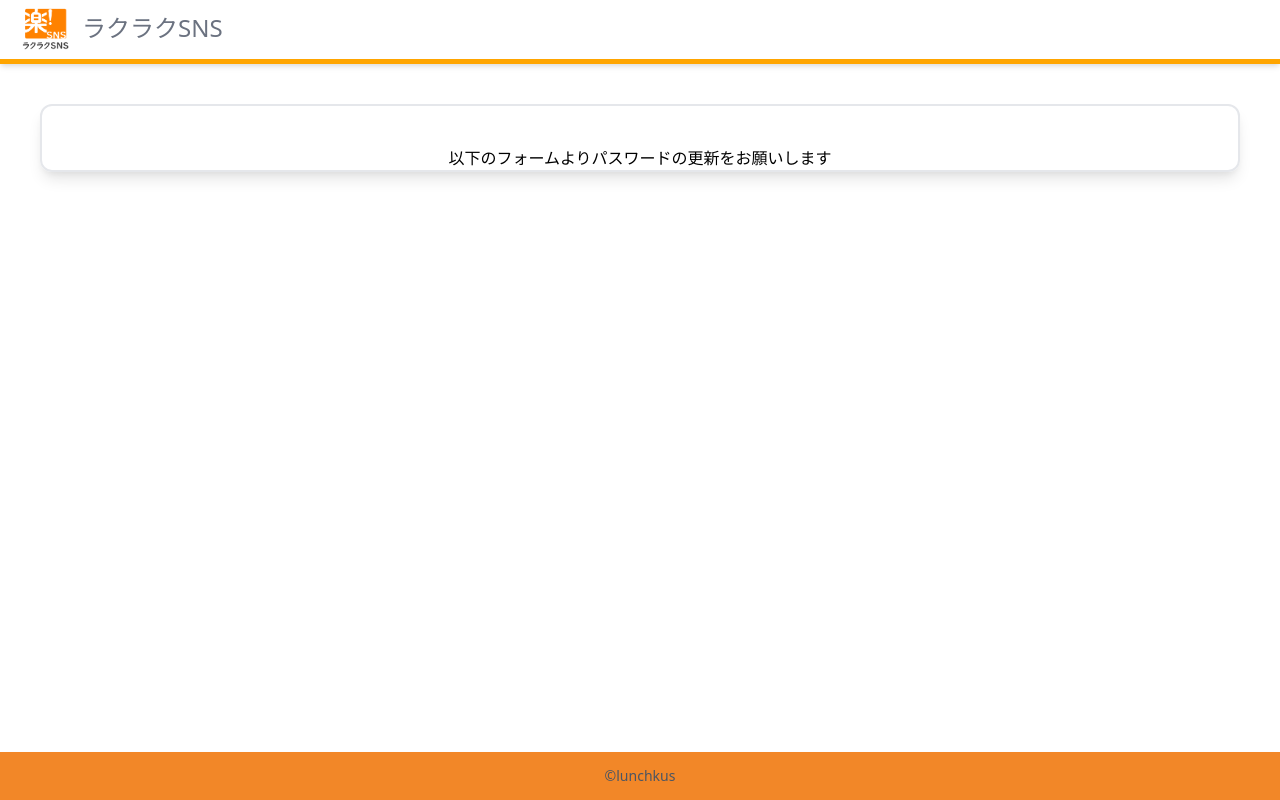
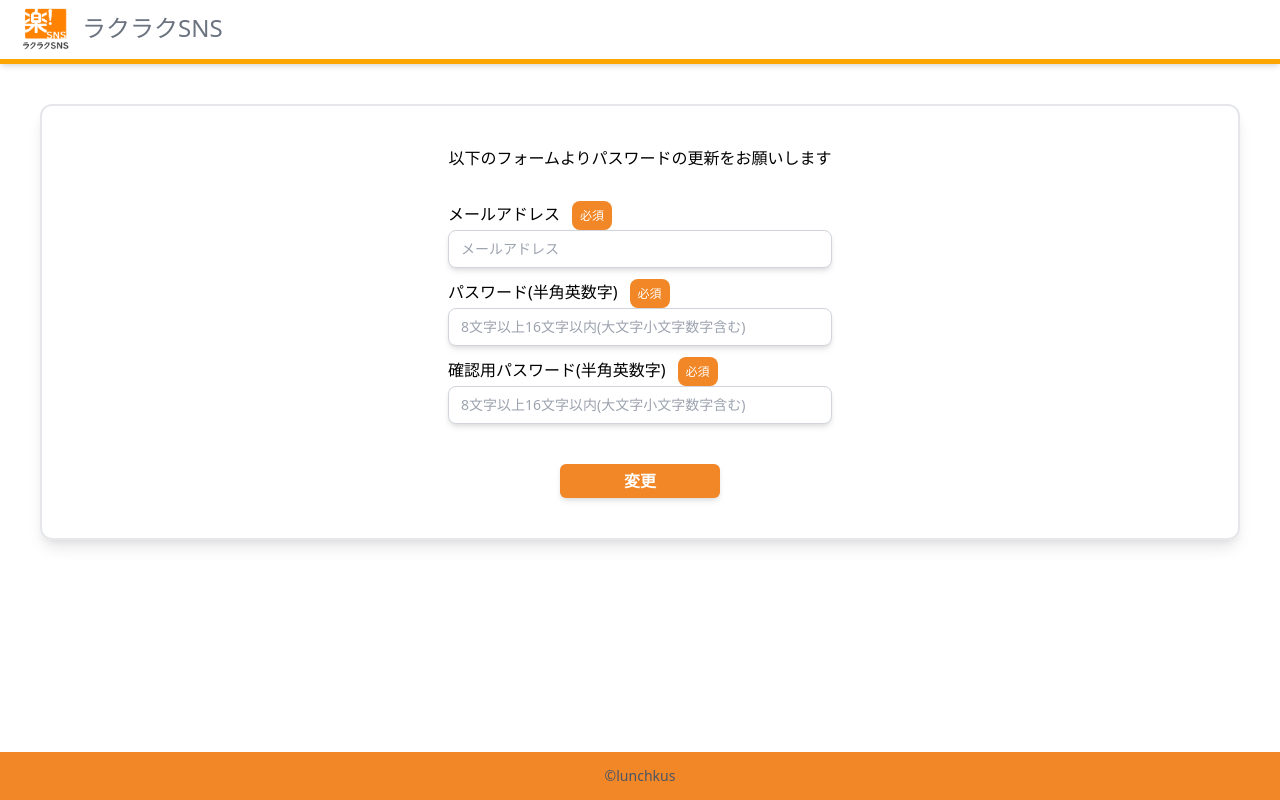
Before and after one commit to suzu1997/rakus-sns-app, a Next.js app: page /auth/updatepass in a window 1280 px wide. Built offline with nearby package versions, Linux system fonts and the light colour scheme.

Commit message:
テキストフォームとボタンを追加

```diff
--- a/src/pages/auth/updatepass.tsx
+++ b/src/pages/auth/updatepass.tsx
@@ -1,4 +1,6 @@
 import { NextPage } from "next";
+import { TextInput } from "../../components/TextInput";
+import { Button } from "../../components/Button";
 /**
  * パスワードを忘れたときの画面
  * @returns パスワードを忘れたときの画面
@@ -10,6 +12,48 @@ const UpdatePass: NextPage = () => {
         <div className="mt-10 ">
           以下のフォームよりパスワードの更新をお願いします
         </div>
+        <form name="SignupForm" noValidate>
+          <div className="flex flex-col items-center mt-5">
+            <div className="gap-3 w-96 mt-3">
+              {/* メールアドレスのテキストフォーム */}
+              <TextInput
+                label="メールアドレス"
+                type="text"
+                fullWidth={true}
+                required
+                placeholder="メールアドレス"
+              />
+            </div>
+            <div className="w-96 mt-3">
+              {/* パスワードのテキストフォーム */}
+              <TextInput
+                label="パスワード(半角英数字)"
+                type="password"
+                fullWidth={true}
+                required
+                placeholder="8文字以上16文字以内(大文字小文字数字含む)"
+              />
+            </div>
+            <div className="w-96 mt-3">
+              {/* 確認用パスワードのテキストフォーム */}
+              <TextInput
+                label="確認用パスワード(半角英数字)"
+                type="password"
+                fullWidth={true}
+                required
+                placeholder="8文字以上16文字以内(大文字小文字数字含む)"
+              />
+            </div>
+            <div className="mt-10 mb-10">
+              <Button
+                label="変更"
+                backgroundColor="#f28728"
+                color="white"
+                size="md"
+              />
+            </div>{" "}
+          </div>{" "}
+        </form>
       </div>
     </>
   );
```
